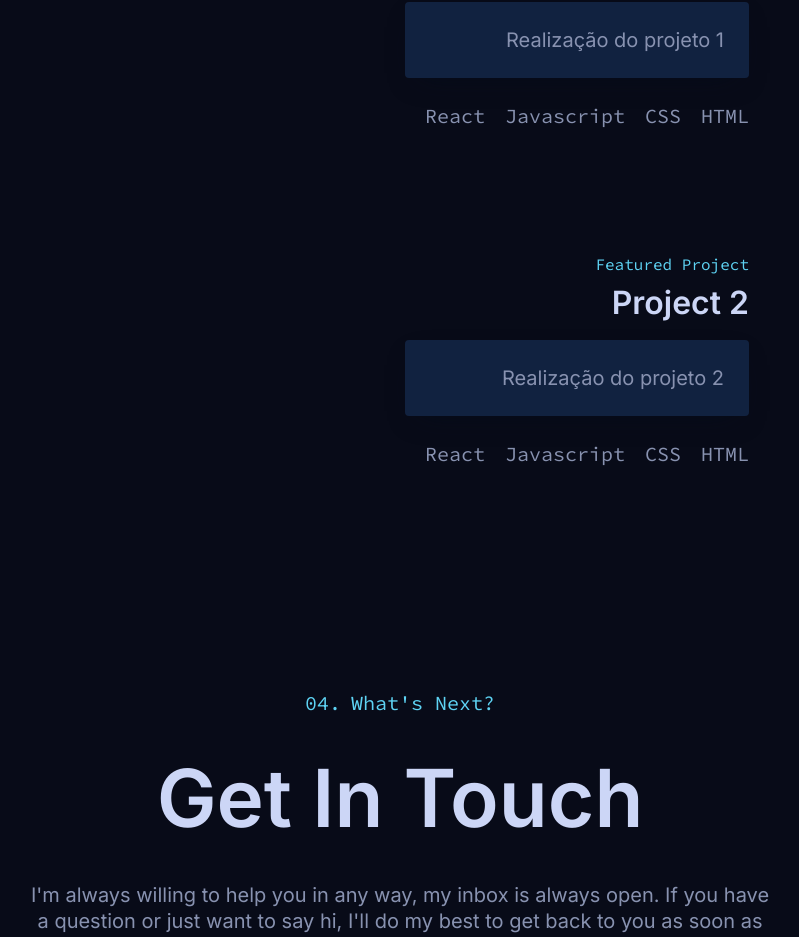
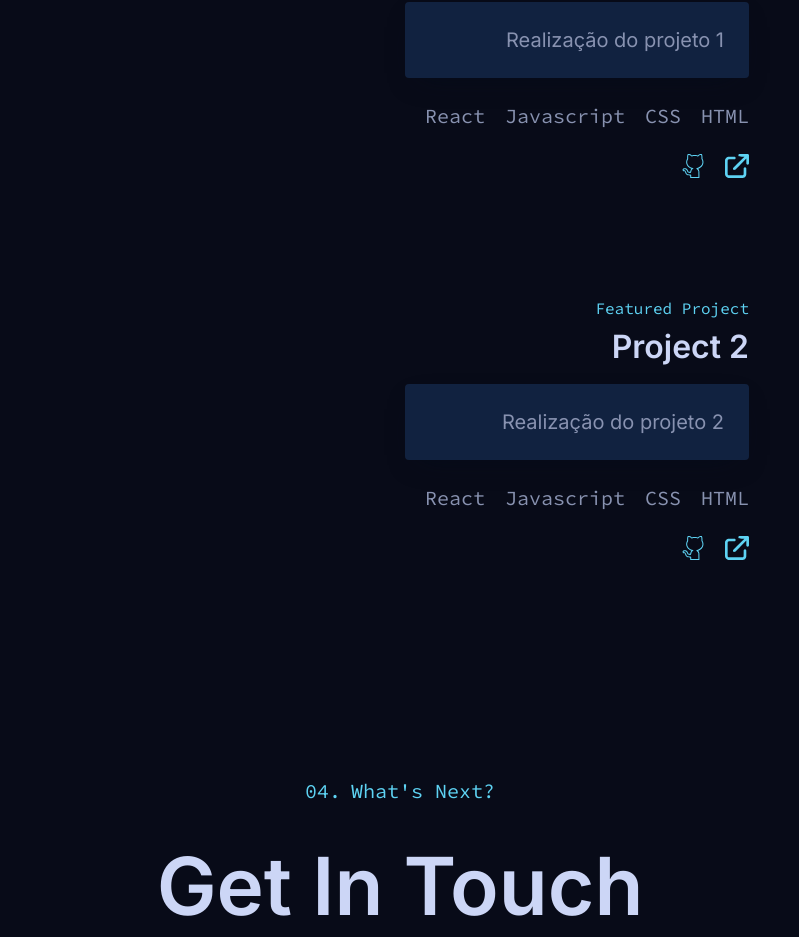
Before and after one commit to JvFern4ndes/MyPersonalWebsite, a React (Vite) app in the folder fe/: page / in a window 1280 px wide. Shown: the part 3148-4085 px from the top of the page, without its empty margins (240-1039 px from the left). Built offline with nearby package versions, Linux system fonts and the light colour scheme.

Commit message:
feat: add projects link on portfolio section

```diff
--- a/fe/src/Pages/Portfolio/index.jsx
+++ b/fe/src/Pages/Portfolio/index.jsx
@@ -1,4 +1,8 @@
 import { Link } from 'react-router-dom';
+
+import GithubIcon from '../../assets/images/GithubIcon.svg';
+import ProjectLink from '../../assets/images/ProjectLink.svg';
+
 import {
   Container,
   ProjectsList, Title,
@@ -9,6 +13,7 @@ import {
   ProjectDescription,
   ProjectTechList,
   TechOfList,
+  ProjectLinks,
 } from './styles';
 
 export default function Portfolio() {
@@ -32,6 +37,14 @@ export default function Portfolio() {
                 <TechOfList>CSS</TechOfList>
                 <TechOfList>HTML</TechOfList>
               </ProjectTechList>
+              <ProjectLinks>
+                <Link to="/#">
+                  <img src={GithubIcon} alt="Github Link" />
+                </Link>
+                <Link to="/#">
+                  <img src={ProjectLink} alt="Project Link" />
+                </Link>
+              </ProjectLinks>
             </>
           </ProjectContent>
         </ProjectContainer>
@@ -51,6 +64,14 @@ export default function Portfolio() {
                 <TechOfList>CSS</TechOfList>
                 <TechOfList>HTML</TechOfList>
               </ProjectTechList>
+              <ProjectLinks>
+                <Link to="/#">
+                  <img src={GithubIcon} alt="Github Link" />
+                </Link>
+                <Link to="/#">
+                  <img src={ProjectLink} alt="Project Link" />
+                </Link>
+              </ProjectLinks>
             </>
           </ProjectContent>
         </ProjectContainer>
--- a/fe/src/Pages/Portfolio/styles.jsx
+++ b/fe/src/Pages/Portfolio/styles.jsx
@@ -145,3 +145,38 @@ export const TechOfList = styled.li`
     margin: 0px 0px 5px 20px;
   }
 `;
+
+export const ProjectLinks = styled.div`
+  display: flex;
+  -webkit-box-align: center;
+  align-items: center;
+  position: relative;
+  margin-top: 10px;
+  text-align: right;
+  list-style: none;
+
+  :nth-of-type(1n+1) {
+    -webkit-box-pack: end;
+    justify-content: flex-end;
+    margin-left: 0px;
+    margin-right: -10px;
+  }
+
+  a {
+    display: flex;
+    -webkit-box-pack: center;
+    justify-content: center;
+    -webkit-box-align: center;
+    align-items: center;
+    padding: 10px;
+    position: relative;
+    z-index: 1;
+    text-decoration: none;
+    text-decoration-skip-ink: auto;
+    cursor: pointer;
+  }
+
+  img {
+    width: 24px;
+  }
+`;
```
Also changed, not shown: fe/src/assets/images/ProjectLink.svg (added).
